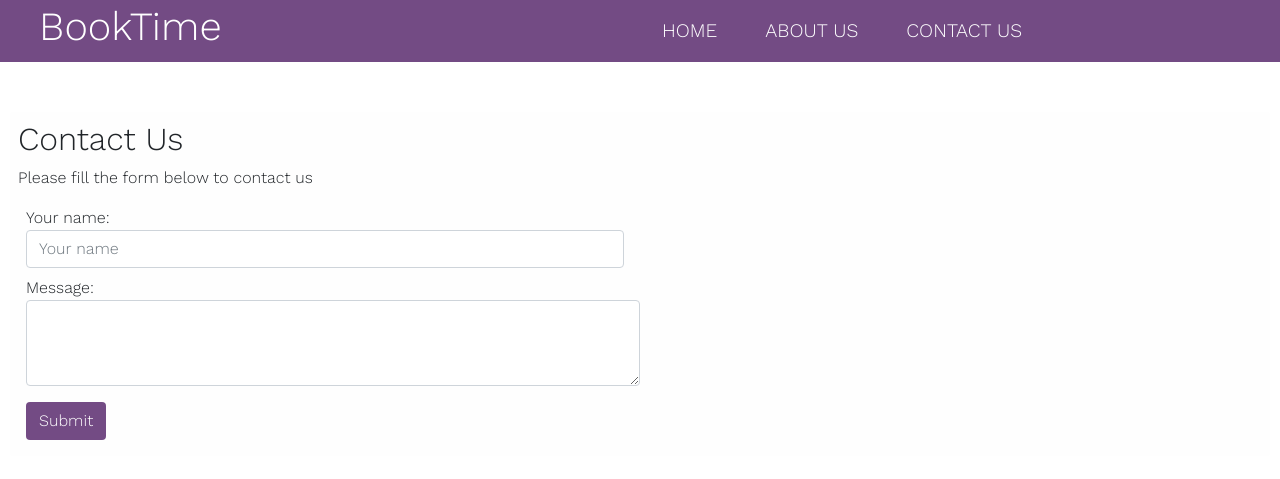
After one commit to blazeMassai/DJ---CHANNELS-FEDERI, a Django app: page /contact-us/ in a window 1280 px wide. The commit adds this page. Shown: the top 479 px of the page. Run offline with Django 4.2, Linux system fonts and the light colour scheme; some libraries are stand-ins or nearby versions.

Commit message:
contactform

```diff
--- a/1_PROJECT_BOOK/booktime/booktime/static/css/main.css
+++ b/1_PROJECT_BOOK/booktime/booktime/static/css/main.css
@@ -242,6 +242,47 @@ article .cont-wrapper {
     background: var(--background);
   }
 
+  .btn-custom{
+    background: var(--background) !important;
+    color: #fff !important;
+  }
+
   nav li .active {
     background: #fff !important;
   }
+
+  /*woble button css*/
+  /* Pulse */
+@-webkit-keyframes btn-custom {
+  25% {
+    -webkit-transform: scale(1.1);
+    transform: scale(1.1);
+  }
+  75% {
+    -webkit-transform: scale(0.9);
+    transform: scale(0.9);
+  }
+}
+@keyframes btn-custom {
+  25% {
+    -webkit-transform: scale(1.1);
+    transform: scale(1.1);
+  }
+  75% {
+    -webkit-transform: scale(0.9);
+    transform: scale(0.9);
+  }
+}
+
+.btn-custom:hover, .btn-custom:focus, .btn-custom:active {
+  -webkit-animation-name: btn-custom;
+  animation-name: btn-custom;
+  -webkit-animation-duration: 1s;
+  animation-duration: 1s;
+  -webkit-animation-timing-function: linear;
+  animation-timing-function: linear;
+  -webkit-animation-iteration-count: infinite;
+  animation-iteration-count: infinite;
+}
+
+  /* end woble button css*/
--- /dev/null
+++ b/1_PROJECT_BOOK/booktime/main/templates/contact_form.html
@@ -0,0 +1,47 @@
+{% extends "base.html" %}
+
+
+{% block content %}
+   <article>
+       <div class="p-2 col-6">
+               <h2>Contact Us</h2>
+               <p>Please fill the form below to contact us</p>
+               <form method="POST">
+                   {% csrf_token %}
+                                   <div class="form-group m-2">
+                                            {{ form.name.label_tag }}
+                                            <input type="text"
+                                                class="form-control {% if form.name.errors %}is-invalid{% endif %}"
+                                                id="id_name"
+                                                name="name"
+                                                placeholder="Your name"
+                                                value="{{ form.name.value|default:"" }}" >
+                                                {% if form.name.errors %}
+                                                    <div class="invalid-feedback">
+                                                        {{ form.name.errors }}
+                                                     </div>
+                                                {% endif %}
+                                   </div>
+
+                                    <div class="form-group m-2 col-12">
+                                        {{ form.message.label_tag }}
+                                        <textarea class="form-control {% if form.message.errors %}is-invalid{% endif %}"
+                                        id="id_message"
+                                        name="message"
+                                        rows="3">
+                                        {{ form.message.value|default:""}}
+                                        </textarea>
+                                        {% if form.message.errors %}
+                                            <div class="invalid-feedback">
+                                                {{ form.message.errors }}
+                                            </div>
+                                        {% endif %}
+                                    </div>
+
+
+                   <button class="btn btn-custom m-2">Submit</button>
+               </form>
+
+       </div>
+   </article>
+{% endblock content %}
--- a/1_PROJECT_BOOK/booktime/main/templates/home.html
+++ b/1_PROJECT_BOOK/booktime/main/templates/home.html
@@ -8,6 +8,7 @@
                 <h3>You shall know the TRUTH, and the TRUTH shall set you free</h3>
                 <p>It is for freedom that Christ has set us free. Stand firm, then, and do not let yourselves be burdened again by a yoke of slavery - <strong>Galatians 5:1</strong>
                 .</p>
+                <button class="btn btn-custom">Read more..</button>
 
        </div>
    </article>
--- a/1_PROJECT_BOOK/booktime/main/templates/partials/_navbar.html
+++ b/1_PROJECT_BOOK/booktime/main/templates/partials/_navbar.html
@@ -14,6 +14,10 @@
                     <a href="{% url 'about-us' %}">About Us</a>
                 </li>
 
+                <li class="nav-item {% if request.path == '/contact-us/' %}active{% endif %}">
+                    <a href="{% url 'contact-us' %}">Contact Us</a>
+                </li>
+
               </ul>
             </nav>
             <label for="nav-toggle" class="nav-toggle-label">
--- a/1_PROJECT_BOOK/booktime/main/urls.py
+++ b/1_PROJECT_BOOK/booktime/main/urls.py
@@ -1,8 +1,10 @@
 
 from django.urls import path
 from django.views.generic import TemplateView
+from . import views
 
 urlpatterns = [
         path('about-us', TemplateView.as_view(template_name="about_us.html"), name='about-us'),
         path('', TemplateView.as_view(template_name="home.html"), name='home'),
+        path("contact-us/",views.ContactUsView.as_view(), name='contact-us')
 ]
--- a/1_PROJECT_BOOK/booktime/main/views.py
+++ b/1_PROJECT_BOOK/booktime/main/views.py
@@ -1,3 +1,13 @@
 from django.shortcuts import render
+from django.views.generic.edit import  FormView
+from . import forms
+# Create your views here.
 
-# Create your views here.
+class ContactUsView(FormView):
+    template_name = 'contact_form.html'
+    form_class = forms.ContactForm
+    success_url = "/"
+
+    def form_valid(self, form):
+        form.send_mail()
+        return super().form_valid(form)
```
Also changed, not shown: 1_PROJECT_BOOK/booktime/booktime/settings.py (+12 -0 lines), 1_PROJECT_BOOK/booktime/main/tests/test_views.py (+9 -0 lines), 1_PROJECT_BOOK/booktime/static/css/main.css (+42 -1 lines), 1_PROJECT_BOOK/booktime/main/tests/test_forms.py (line endings or trailing spaces).
